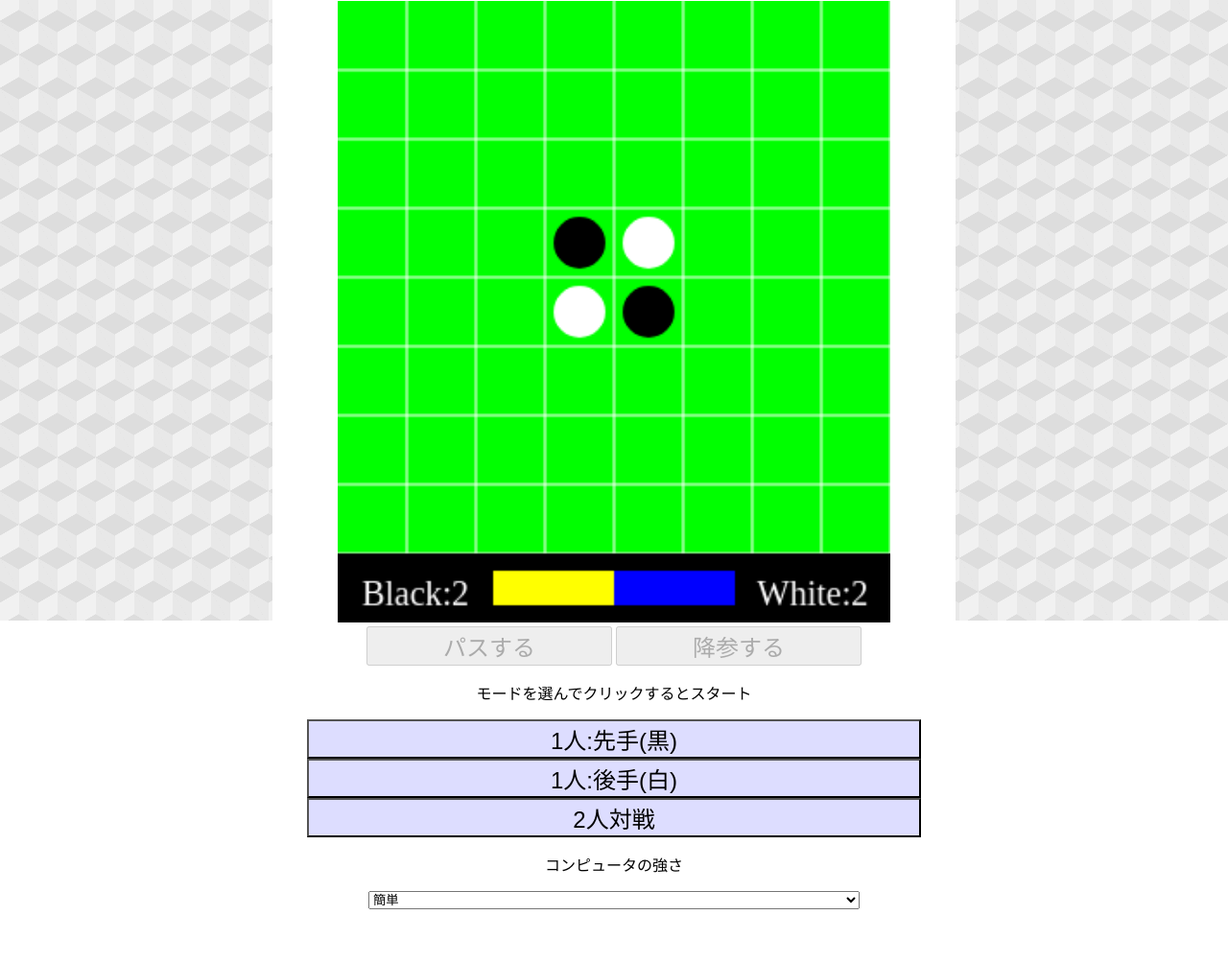
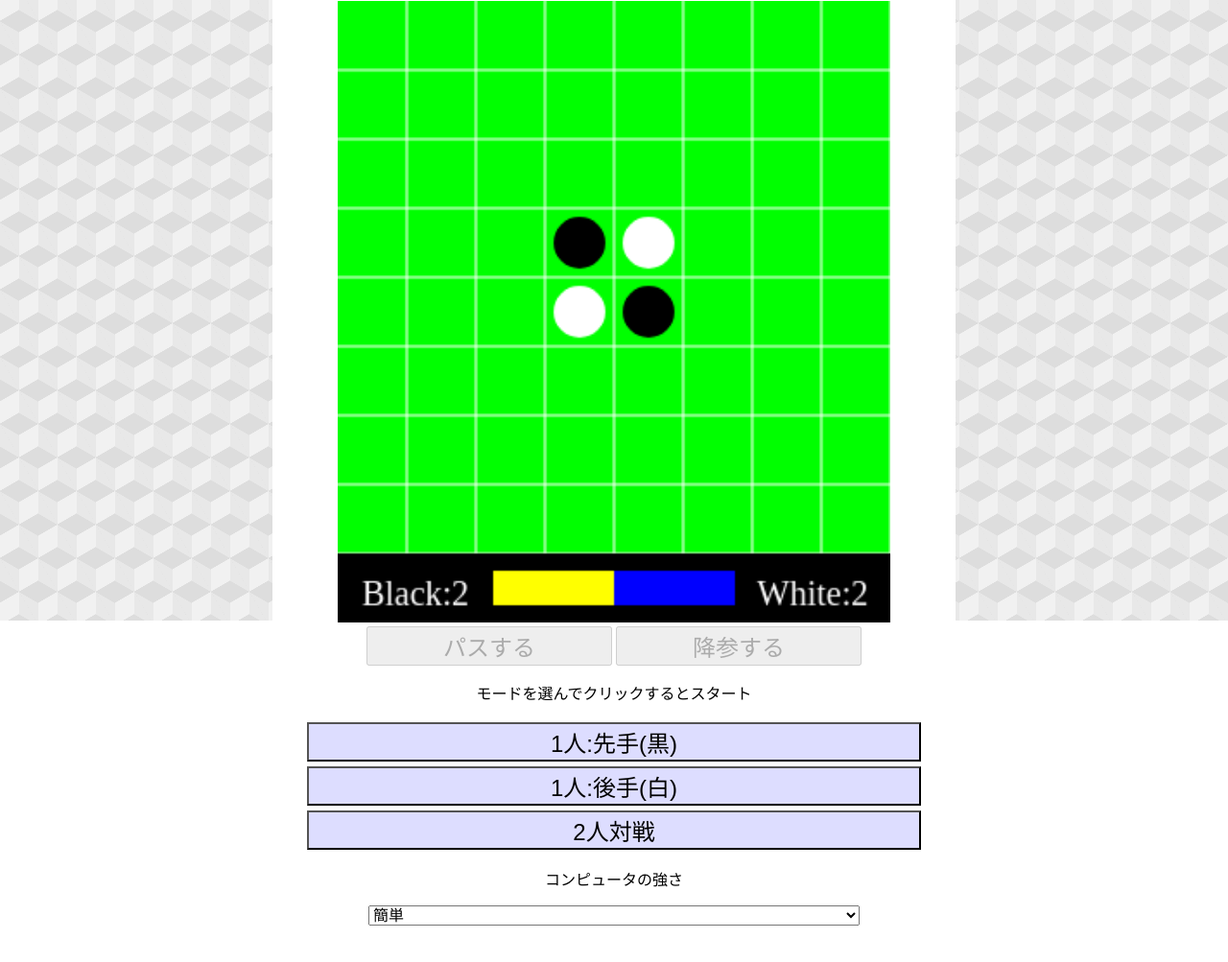
Before and after one commit to yoropiko3292/Enjoy, a plain HTML site: page index.html in a window 1280 px wide. Shown: the part 153-1156 px from the top of the page at 96% size. Drawn offline with Linux system fonts and the light colour scheme.

Commit message:
Update index.css

```diff
--- a/index.css
+++ b/index.css
@@ -2,13 +2,13 @@ body{
     margin:auto;text-align:center;padding-top: 90px;
 }
 select{
-    width:64vmin;
+    width:64vmin;font-size:1em;
 }
 #stage{
     background:#00ff00;height:81vmin;width:72vmin;
 }
 #main{
-    background:#ffffff;width:89vmin;margin:auto;text-align:center;padding-top:8vmin;padding-bottom:10vmin;font-size:1em;
+    background:#ffffff;width:89vmin;margin:auto;text-align:center;padding-top:8vmin;margin-bottom:10vmin;padding-bottom:5vmin;font-size:1em;
 }
 input{
     width:32vmin;font-size:1.5em;
@@ -38,5 +38,5 @@ header{
     width:100vw;height:100vh;background-color:#00000000;position:fixed;top:0;left:0;z-index:-1;
 }
 .btn{
-    width:80vmin;font-size:1.5em;background:#ddddff;
+    width:80vmin;font-size:1.5em;background:#ddddff;margin-top:2.5px;margin-bottom:2.5px;
 }
```
